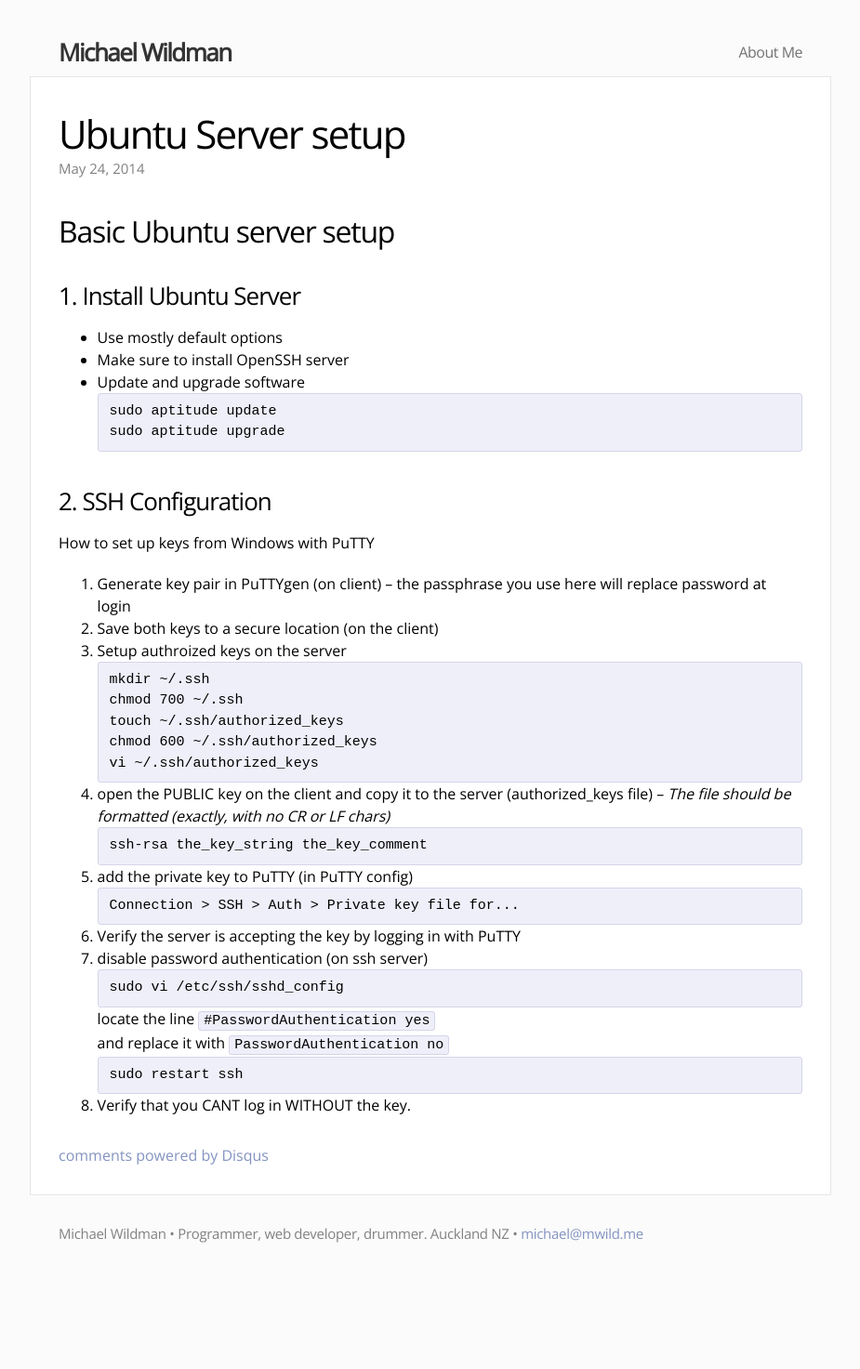
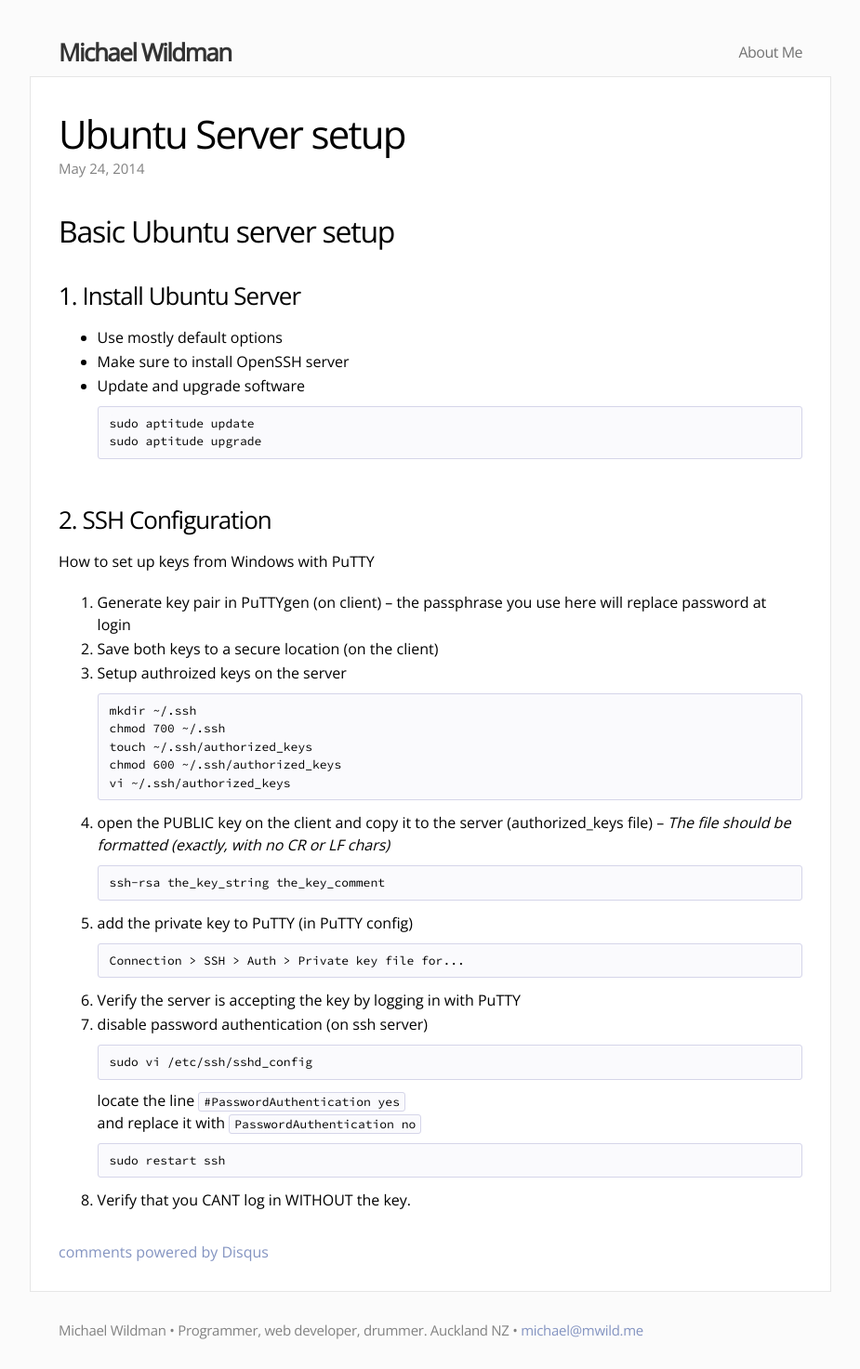
Before and after one commit to m-wild/mwild.me_archive, a Jekyll site: the page built from _posts/2014-05-24-ubuntu-server-setup.md, in a window 1280 px wide. Shown: the whole page at 93% size, without its empty margins (177-1102 px from the left). Built offline with Jekyll 4.4.1, drawn with Linux system fonts in a browser that asks for light colours; comment, search, counter and statistics services are not loaded; before the commit the page ends 1369 px from its top, so only the background shows below that.

Commit message:
updated code styles

```diff
--- a/css/main.css
+++ b/css/main.css
@@ -1,5 +1,5 @@
 /* Base -----------------------------------------------------*/
-@import url(http://fonts.googleapis.com/css?family=Open+Sans);
+@import url(http://fonts.googleapis.com/css?family=Open+Sans|Source+Code+Pro);
 
 * { margin: 0; padding: 0; }
 
@@ -167,16 +167,23 @@
 .post-content ul,
 .post-content ol { padding-left: 20px; }
 
+.post-content li {
+  padding-bottom: 2px;
+}
+
 .post pre,
 .post code {
   border: 1px solid #d5d5e9;
-  background-color: #efeffa;
+  background-color: #fafafd;
   padding: 8px 12px;
   -webkit-border-radius: 3px;
   -moz-border-radius: 3px;
   border-radius: 3px;
-  font-size: 15px;
+  font-family: Source Code Pro, monospace;
+  font-size: 13px;
   overflow:scroll;
+  margin-bottom: 10px;
+  margin-top: 10px;
 }
 
 .post code { padding: 1px 5px; }
```
